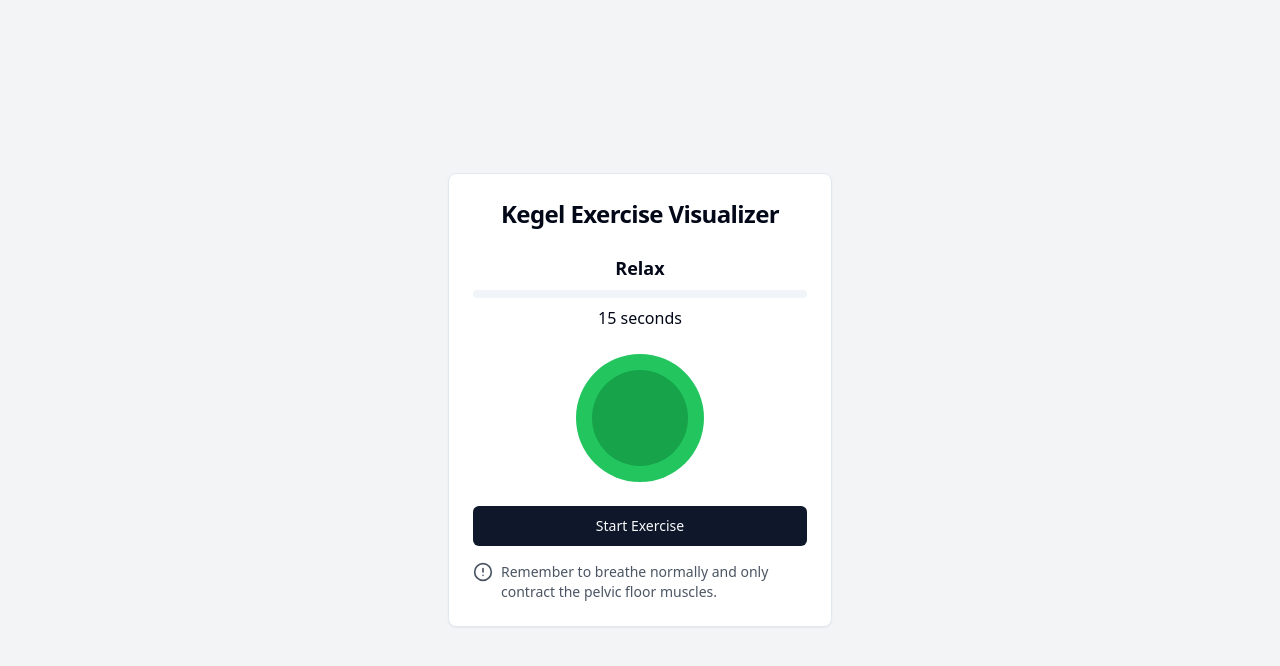
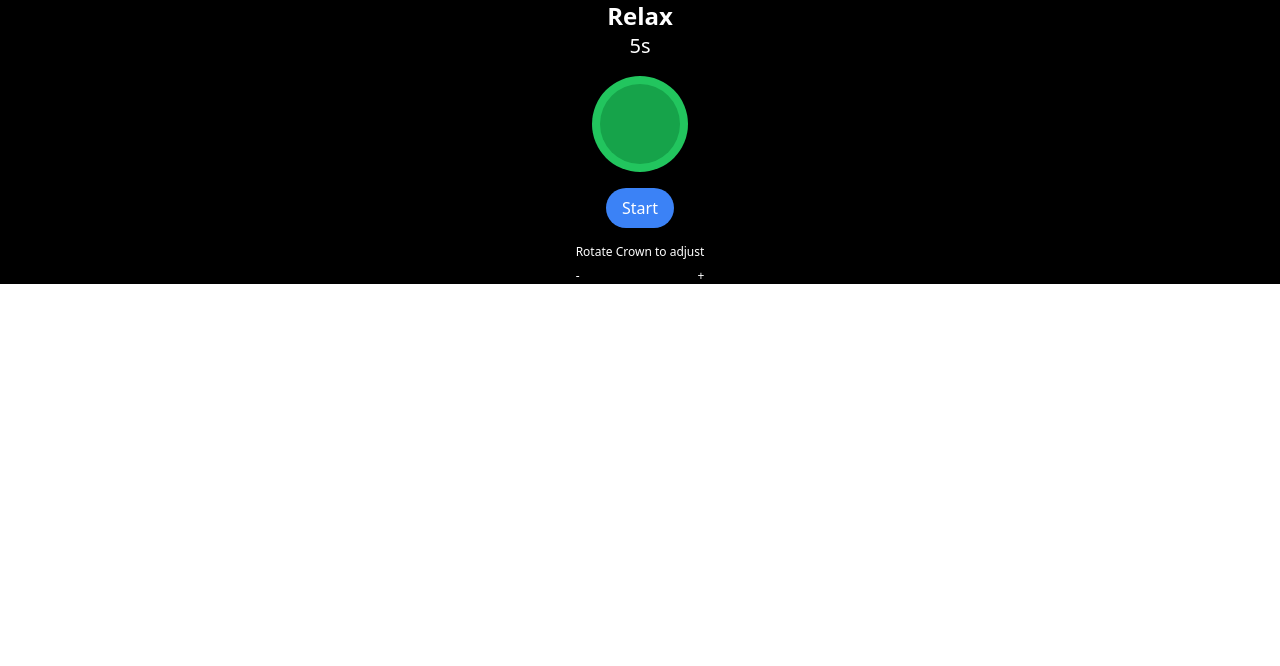
Before and after one commit to GPT-Engineer-App/kegel-visionary, a React (Vite) app: page / in a window 1280 px wide. Shown: the top 666 px of the page. Built offline with nearby package versions, Linux system fonts and the light colour scheme.

Commit message:
Add Apple Watch app concept
Explored the idea of transforming the existing Kegel Exercise Visualizer into an Apple Watch application.
[skip gpt_engineer]

```diff
--- a/src/pages/Index.jsx
+++ b/src/pages/Index.jsx
@@ -1,10 +1,6 @@
 import { useState, useEffect } from 'react';
-import { Card, CardContent, CardHeader, CardTitle } from "@/components/ui/card";
-import { Button } from "@/components/ui/button";
-import { Progress } from "@/components/ui/progress";
-import { AlertCircle } from "lucide-react";
 
-const Index = () => {
+const AppleWatchKegelApp = () => {
   const [isExercising, setIsExercising] = useState(false);
   const [timer, setTimer] = useState(0);
   const [phase, setPhase] = useState('rest'); // 'contract', 'hold', or 'rest'
@@ -14,14 +10,18 @@ const Index = () => {
     if (isExercising) {
       interval = setInterval(() => {
         setTimer((prevTimer) => {
-          if (prevTimer >= 15) {
+          if (prevTimer >= 5) { // Shorter intervals for Apple Watch
             setPhase((prevPhase) => {
               switch (prevPhase) {
                 case 'contract':
+                  // Simulate haptic feedback for phase change
+                  console.log('Haptic: Hold');
                   return 'hold';
                 case 'hold':
+                  console.log('Haptic: Rest');
                   return 'rest';
                 case 'rest':
+                  console.log('Haptic: Contract');
                   return 'contract';
               }
             });
@@ -38,44 +38,53 @@ const Index = () => {
     setIsExercising(!isExercising);
     setTimer(0);
     setPhase('rest');
+    // Simulate haptic feedback for start/stop
+    console.log('Haptic: Start/Stop Exercise');
+  };
+
+  // Simulate Digital Crown interaction
+  const handleDigitalCrownRotation = (direction) => {
+    if (direction === 'clockwise') {
+      // Increase exercise duration or intensity
+      console.log('Increase exercise duration/intensity');
+    } else {
+      // Decrease exercise duration or intensity
+      console.log('Decrease exercise duration/intensity');
+    }
   };
 
   return (
-    <div className="min-h-screen flex items-center justify-center bg-gray-100">
-      <Card className="w-96">
-        <CardHeader>
-          <CardTitle className="text-2xl font-bold text-center">Kegel Exercise Visualizer</CardTitle>
-        </CardHeader>
-        <CardContent>
-          <div className="mb-6 text-center">
-            <p className="text-lg font-semibold mb-2">
+    <div className="w-full h-full flex flex-col items-center justify-center bg-black text-white">
+      <div className="text-center mb-4">
+        <p className="text-2xl font-bold">
           {phase === 'contract' ? 'Contract' : phase === 'hold' ? 'Hold' : 'Relax'}
         </p>
-            <Progress value={(timer / 15) * 100} className="w-full h-2" />
-            <p className="mt-2">{15 - timer} seconds</p>
+        <p className="text-xl">{5 - timer}s</p>
       </div>
-          <div className="flex justify-center mb-6">
-            <div className={`w-32 h-32 rounded-full flex items-center justify-center ${
+      <div className={`w-24 h-24 rounded-full flex items-center justify-center mb-4 ${
         phase === 'contract' ? 'bg-red-500 animate-pulse' :
         phase === 'hold' ? 'bg-yellow-500' : 'bg-green-500'
       }`}>
-              <div className={`w-24 h-24 rounded-full ${
+        <div className={`w-20 h-20 rounded-full ${
           phase === 'contract' ? 'bg-red-600' :
           phase === 'hold' ? 'bg-yellow-600' : 'bg-green-600'
         }`}></div>
       </div>
+      <button
+        onClick={toggleExercise}
+        className="bg-blue-500 text-white px-4 py-2 rounded-full"
+      >
+        {isExercising ? 'Stop' : 'Start'}
+      </button>
+      <div className="mt-4">
+        <p className="text-xs text-center">Rotate Crown to adjust</p>
+        <div className="flex justify-between w-full mt-2">
+          <button onClick={() => handleDigitalCrownRotation('counterclockwise')} className="text-xs">-</button>
+          <button onClick={() => handleDigitalCrownRotation('clockwise')} className="text-xs">+</button>
         </div>
-          <Button onClick={toggleExercise} className="w-full">
-            {isExercising ? 'Stop Exercise' : 'Start Exercise'}
-          </Button>
-          <div className="mt-4 text-sm text-gray-600 flex items-start">
-            <AlertCircle className="mr-2 h-5 w-5 flex-shrink-0" />
-            <p>Remember to breathe normally and only contract the pelvic floor muscles.</p>
       </div>
-        </CardContent>
-      </Card>
     </div>
   );
 };
 
-export default Index;
+export default AppleWatchKegelApp;
```
Lines whose indentation alone changed are shown as unchanged.
